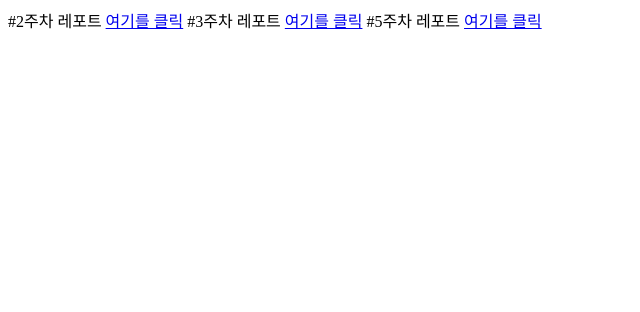
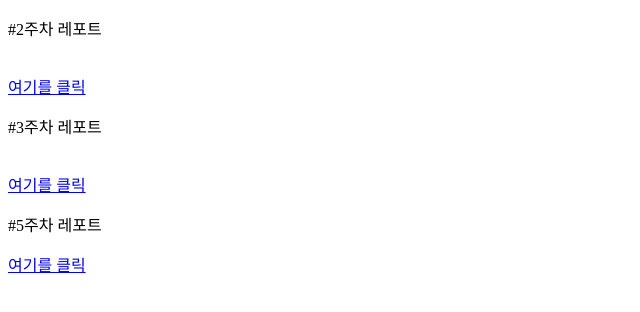
Before and after one commit to seveneleven2707/Cordova, a plain HTML site: page index.html in a window 1280 px wide. Shown: the whole page, without its empty margins (0-640 px from the left). Drawn offline with Linux system fonts and the light colour scheme.

Commit message:
Update index.html

```diff
--- a/index.html
+++ b/index.html
@@ -9,13 +9,13 @@
 </head>
 
 <body>
-         #2주차 레포트
+         <p>#2주차 레포트</p><br>
          <a href="https://seveneleven2707.github.io/Cordova/week2/startbootstrap-freelancer-gh-pages/index.html">여기를 클릭</a>
 
-         #3주차 레포트
+         <p>#3주차 레포트</p><br>
          <a href="https://seveneleven2707.github.io/Cordova/week3/week3.html">여기를 클릭</a>
 
-         #5주차 레포트
+         <p>#5주차 레포트</p>
          <a href="https://seveneleven2707.github.io/Cordova/week5/dokdo-intro.html">여기를 클릭</a>
 
 </body>
```
